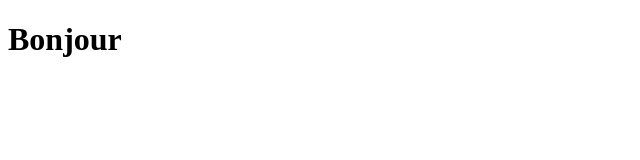
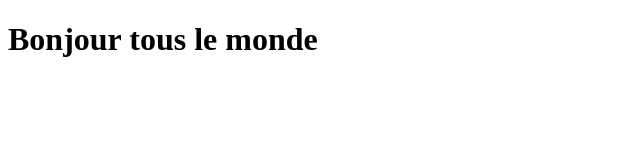
Before and after one commit to Alaainou/hello, a plain HTML site: page index.html in a window 1280 px wide. Shown: the whole page, without its empty margins (0-640 px from the left). Drawn offline with Linux system fonts and the light colour scheme.

Commit message:
modif h1 file index.php

```diff
--- a/index.html
+++ b/index.html
@@ -5,6 +5,6 @@
     <meta charset='utf-8'>
   </head>
   <body>
-    <h1>Bonjour</h1>
+    <h1>Bonjour tous le monde </h1>
   </body>
 </html>
```
